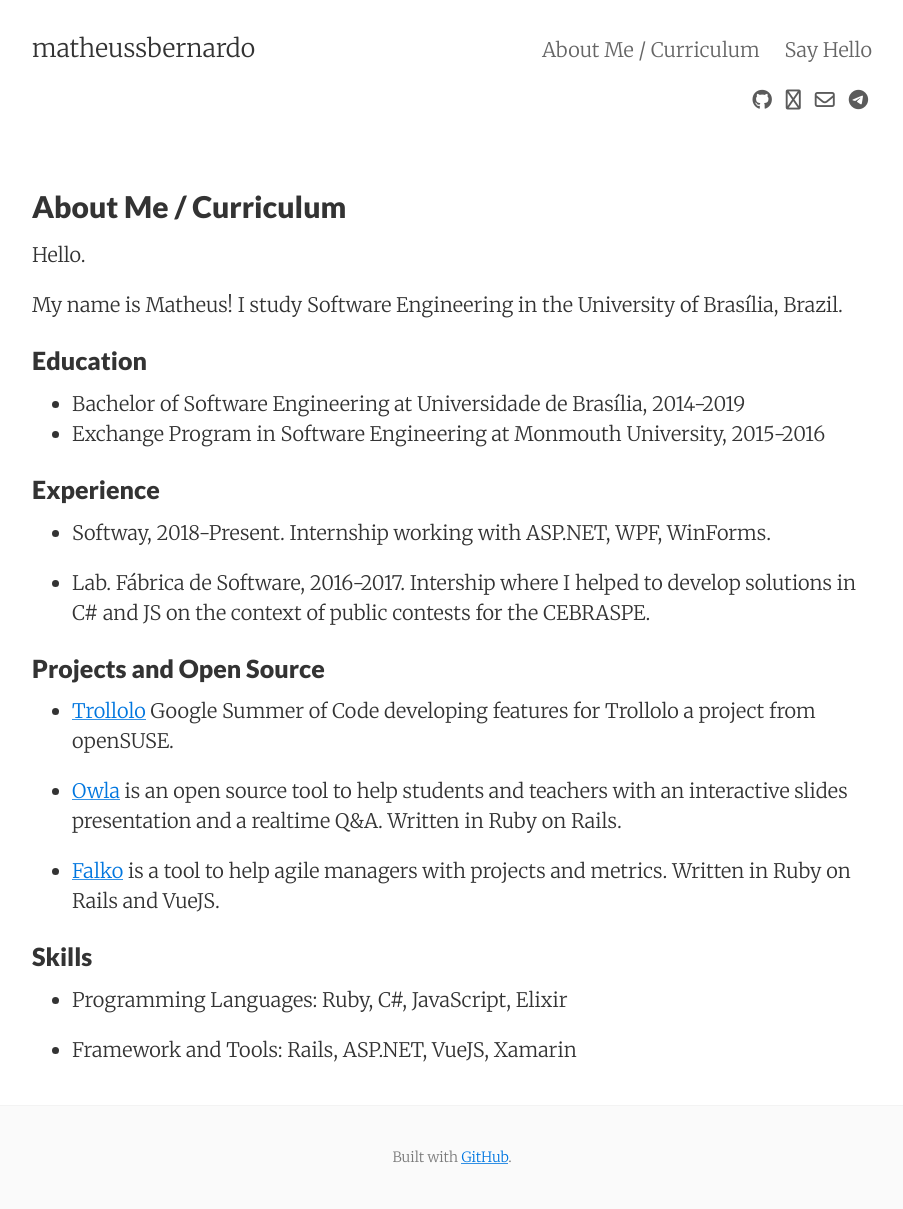
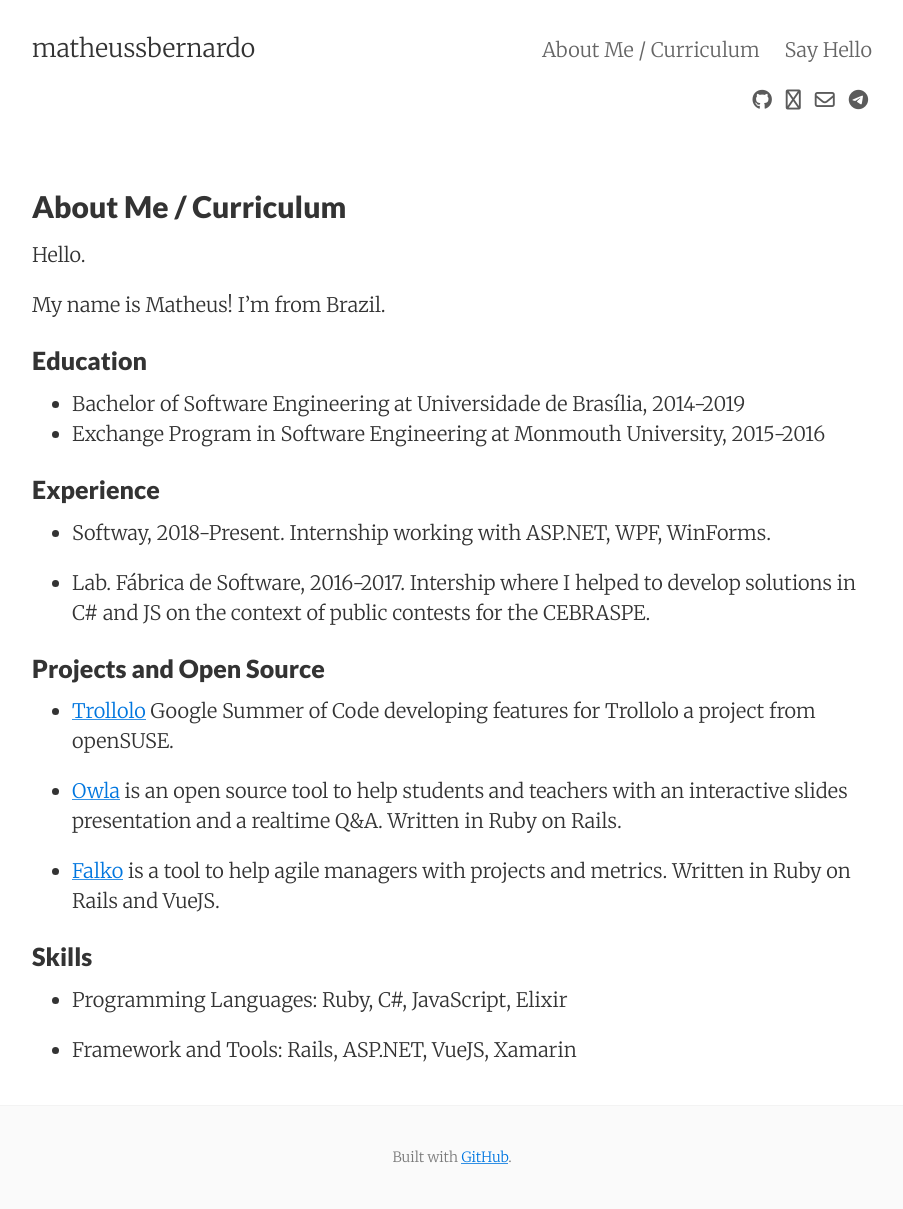
Before and after one commit to matheussbernardo/matheussbernardo.github.io, a Jekyll site: the page built from about.md, in a window 1280 px wide. Shown: the whole page, without its empty margins (188-1091 px from the left). Built offline with Jekyll 4.4.1, drawn with Linux system fonts in a browser that asks for light colours; nearby versions of some CDN libraries.

Commit message:
Update CV/about

```diff
--- a/about.md
+++ b/about.md
@@ -7,7 +7,7 @@ tags: about
 
 Hello.
 
-My name is Matheus! I study Software Engineering in the University of Brasília, Brazil.
+My name is Matheus! I'm from Brazil.
 
 ### Education
 
```
